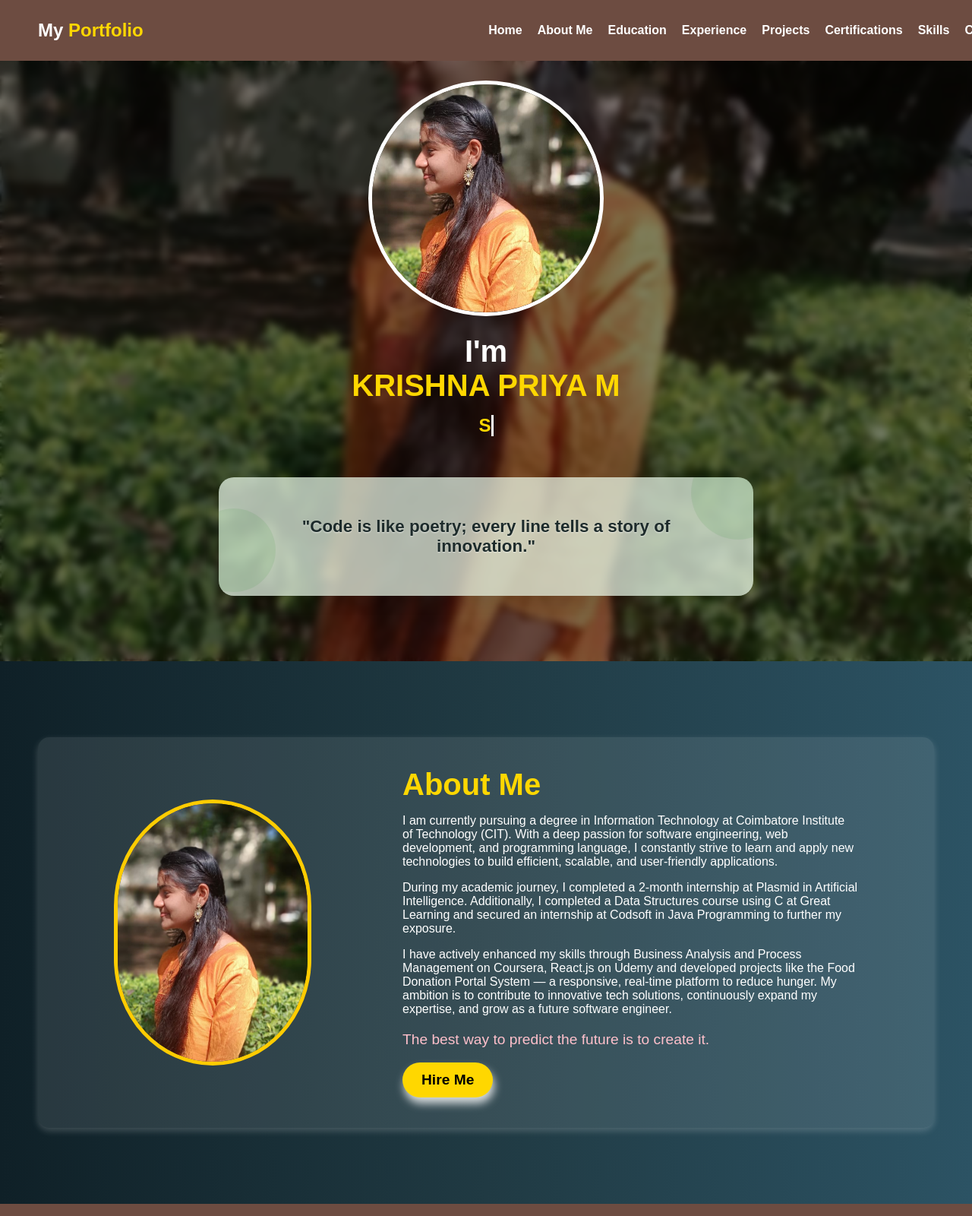
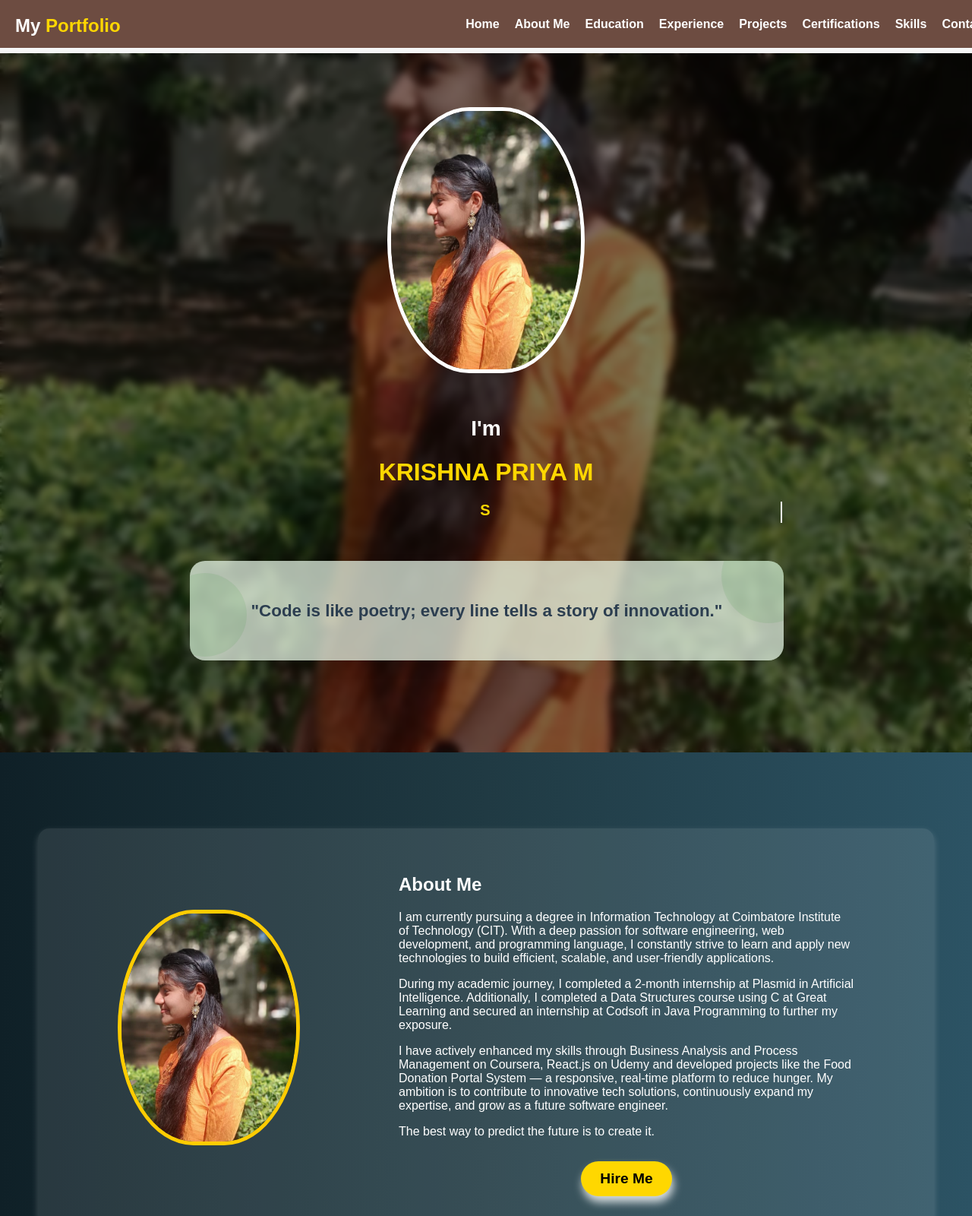
Before and after one commit to Krishnapriyait/MyPortfolio, a plain HTML site: page index.html in a window 1280 px wide. Shown: the top 1600 px of the page at 76% size. Drawn offline with Linux system fonts and the light colour scheme.

Commit message:
Update style.css

```diff
--- a/style.css
+++ b/style.css
@@ -1,285 +1,83 @@
-body {
-  margin: 0;
-  padding: 0;
-  font-family: Arial, sans-serif;
-  background: #f5f5f5;
-}
+/* General Styles */ body { margin: 0; padding: 0; font-family: Arial, sans-serif; background: #f5f5f5; }
 
-header {
-  display: flex;
-  justify-content: space-between;
-  align-items: center;
-  background: #6D4C41;
-  padding: 15px 50px;
-  color: white;
-  position: fixed;
-  width: 100%;
-  top: 0;
-  left: 0;
-  z-index: 1000;
-}
+header { display: flex; justify-content: space-between; align-items: center; background: #6D4C41; padding: 15px 20px; color: white; position: fixed; width: 100%; top: 0; left: 0; z-index: 1000; }
 
-.logo {
-  font-size: 24px;
-  font-weight: bold;
-}
+.logo { font-size: 24px; font-weight: bold; margin-top: 5px; }
 
-.logo span {
-  color: #FFD700;
-}
+.logo span { color: #FFD700; }
 
-nav ul {
-  list-style: none;
-  display: flex;
-  gap: 20px;
-}
+nav ul { list-style: none; display: flex; gap: 20px; margin: 0; padding: 0; }
 
-nav ul li {
-  display: inline;
-}
+nav ul li a { text-decoration: none; color: white; font-size: 16px; font-weight: bold; transition: 0.3s; }
 
-nav ul li a {
-  text-decoration: none;
-  color: white;
-  font-size: 16px;
-  font-weight: bold;
-  transition: 0.3s;
-}
+nav ul li a:hover { color: #FFD700; }
 
-nav ul li a:hover {
-  color: #FFD700;
-}
+.menu-toggle { display: none; flex-direction: column; cursor: pointer; gap: 5px; }
 
-.hero {
-  height: 100vh;
-  background: url('background.jpg') center/cover no-repeat;
-  display: flex;
-  flex-direction: column;
-  align-items: center;
-  justify-content: center;
-  text-align: center;
-  position: relative;
-  margin-top: 70px;
-}
+.menu-toggle .bar { width: 25px; height: 3px; background-color: white; transition: 0.3s; }
 
-.hero::before {
-  content: "";
-  position: absolute;
-  width: 100%;
-  height: 100%;
-  background: rgba(0, 0, 0, 0.5);
-  backdrop-filter: blur(5px);
-}
+/* Hero Section */ .hero { min-height: 100vh; background: url('background.jpg') center/cover no-repeat; display: flex; align-items: center; justify-content: center; flex-direction: column; text-align: center; position: relative; margin-top: 70px; padding: 60px 20px; }
 
-.hero-content {
-  position: relative;
-  z-index: 1;
-  color: white;
-}
+.hero::before { content: ""; position: absolute; width: 100%; height: 100%; background: rgba(0, 0, 0, 0.5); backdrop-filter: blur(5px); z-index: 0; }
 
-.contain {
-  display: flex;
-  justify-content: center;
-  align-items: center;
-  gap: 30px;
-}
+.hero-content { position: relative; z-index: 1; max-width: 90%; }
 
-h2 {
-  font-size: 40px;
-  color: white;
-  margin: 0;
-}
+.profile-picture img { width: 250px; height: 340px; object-fit: cover; border-radius: 50%/60%; border: 5px solid white; margin-bottom: 30px; }
 
-h1 {
-  margin: 0;
-}
+.intro h1 span { font-size: 32px; color: #FFD700; }
 
-h1 span {
-  font-size: 40px;
-  color: #FFD700;
-  display: inline;
-}
+.intro h2 { color: white; font-size: 28px; }
 
-#typing-text {
-  border-right: 3px solid white;
-  white-space: nowrap;
-  overflow: hidden;
-  display: inline-block;
-  font-size: 24px;
-  font-weight: bold;
-  color: #FFD700;
-}
+.typing-role { font-size: 20px; font-weight: bold; color: #FFD700; height: 28px; margin-top: 10px; white-space: nowrap; overflow: hidden; border-right: 2px solid white; animation: blink 1s step-end infinite; }
 
-.quote-section {
-  position: relative;
-  text-align: center;
-  margin: 50px auto;
-  font-size: 1.4rem;
-  font-weight: 600;
-  color: #2c3e50;
-  background: rgba(240, 255, 240, 0.7);
-  padding: 30px 40px;
-  border-radius: 20px;
-  width: 80%;
-  max-width: 800px;
-  overflow: hidden;
-  backdrop-filter: blur(5px);
-  box-shadow: 0 8px 24px rgba(0, 0, 0, 0.05);
-}
+@keyframes blink { 50% { border-color: transparent; } }
 
-.quote-section::before,
-.quote-section::after {
-  content: '';
-  position: absolute;
-  border-radius: 50%;
-  background: rgba(0, 128, 0, 0.08);
-  animation: floatBubbles 10s infinite ease-in-out;
-  z-index: 0;
-}
+.quote-section { position: relative; text-align: center; margin: 50px auto; font-size: 1.4rem; font-weight: 600; color: #2c3e50; background: rgba(240, 255, 240, 0.7); padding: 30px 40px; border-radius: 20px; width: 90%; max-width: 800px; overflow: hidden; backdrop-filter: blur(5px); box-shadow: 0 8px 24px rgba(0, 0, 0, 0.05); }
 
-.quote-section::before {
-  width: 100px;
-  height: 100px;
-  bottom: -20px;
-  left: -30px;
-}
+.quote-section::before, .quote-section::after { content: ''; position: absolute; border-radius: 50%; background: rgba(0, 128, 0, 0.08); animation: floatBubbles 10s infinite ease-in-out; z-index: 0; }
 
-.quote-section::after {
-  width: 120px;
-  height: 120px;
-  top: -30px;
-  right: -40px;
-  animation-delay: 3s;
-}
+.quote-section::before { width: 100px; height: 100px; bottom: -20px; left: -30px; }
 
-@keyframes floatBubbles {
-  0% { transform: translateY(0) scale(1); }
-  50% { transform: translateY(-30px) scale(1.1); }
-  100% { transform: translateY(0) scale(1); }
-}
+.quote-section::after { width: 120px; height: 120px; top: -30px; right: -40px; animation-delay: 3s; }
 
-.quote-section blockquote p {
-  margin: 0;
-  font-size: 1.4rem;
-  font-weight: 600;
-  color: #1d2b2b;
-  position: relative;
-  z-index: 1;
-  text-shadow: 0px 1px 2px rgba(255, 255, 255, 0.6);
-}
+@keyframes floatBubbles { 0% { transform: translateY(0) scale(1); } 50% { transform: translateY(-30px) scale(1.1); } 100% { transform: translateY(0) scale(1); } }
 
-.profile-picture img {
-  width: 100%;
-  max-width: 300px;
-  height: 300px;
-  border-radius: 50%;
-  border: 5px solid white;
-  margin-bottom: 20px;
-  object-fit: cover;
-}
+/* About Me Section */ .about { padding: 100px 40px; text-align: center; background: linear-gradient(to right, #0f2027, #203a43, #2c5364); color: white; }
 
-.about {
-  padding: 100px 40px;
-  text-align: center;
-  background: linear-gradient(to right, #0f2027, #203a43, #2c5364);
-  color: white;
-}
+.abouting-container { display: flex; align-items: center; justify-content: space-around; flex-wrap: wrap; max-width: 1100px; margin: auto; padding: 40px; background: rgba(255, 255, 255, 0.1); border-radius: 15px; box-shadow: 0px 4px 10px rgba(255, 255, 255, 0.2); }
 
-.abouting-container {
-  display: flex;
-  align-items: center;
-  justify-content: space-around;
-  flex-wrap: wrap;
-  max-width: 1100px;
-  text-align: left;
-  margin: auto;
-  padding: 40px;
-  background: rgba(255, 255, 255, 0.1);
-  border-radius: 15px;
-  box-shadow: 0px 4px 10px rgba(255, 255, 255, 0.2);
-}
+.profile-pic { width: 230px; height: 300px; object-fit: cover; border-radius: 50% / 60%; border: 5px solid #ffcc00; transition: 0.3s; }
 
-.profile-pic {
-  width: 250px;
-  height: 340px;
-  border-radius: 50% / 40%;
-  border: 5px solid #ffcc00;
-  object-fit: cover;
-}
+.profile-pic:hover { transform: scale(1.05); }
 
-.about-content {
-  flex: 2;
-  max-width: 600px;
-}
+.about-content { flex: 2; max-width: 600px; text-align: left; }
 
-.btn {
-  display: inline-block;
-  padding: 12px 25px;
-  background: #ffd700;
-  color: black;
-  text-decoration: none;
-  font-size: 1.2rem;
-  font-weight: bold;
-  border-radius: 30px;
-  transition: 0.3s;
-  box-shadow: 2px 8px 12px rgba(255, 255, 255, 0.8);
-}
+.hire-me { text-align: center; margin-top: 30px; }
 
-.btn:hover {
-  background: #ffae00;
-  transform: scale(1.05);
-}
+.btn { display: inline-block; padding: 12px 25px; background: #ffd700; color: black; text-decoration: none; font-size: 1.2rem; font-weight: bold; border-radius: 30px; transition: 0.3s; box-shadow: 2px 8px 12px rgba(255, 255, 255, 0.8); }
 
-.quoteabout {
-  font-size: 1.2rem;
-  color: pink;
-  margin-top: 20px;
-}
+.btn:hover { background: #ffae00; transform: scale(1.05); }
 
-.menu-toggle {
-  display: none;
-  font-size: 28px;
-  cursor: pointer;
-  color: white;
-  z-index: 1001;
-}
+/* Mobile View */ @media (max-width: 768px) { .menu-toggle { display: flex; }
 
-/* ✅ Mobile View Fixes */
-@media (max-width: 768px) {
-  .menu-toggle {
-    display: block;
-  }
+nav ul { display: none; flex-direction: column; background: #6D4C41; position: absolute; top: 60px; right: 0; width: 100%; padding: 10px 0; }
 
-  nav ul {
-    flex-direction: column;
-    background-color: #6D4C41;
-    position: absolute;
-    top: 60px;
-    right: 0;
-    width: 100%;
-    text-align: right;
-    padding: 10px;
-    display: none;
-  }
+nav.show ul { display: flex; }
 
-  nav ul li {
-    margin: 10px 0;
-  }
+nav ul li a { padding: 10px 20px; font-size: 16px; color: white; }
 
-  #mobile-nav.show ul {
-    display: block;
-  }
+.hero { padding-top: 100px; padding-bottom: 50px; }
 
-  .abouting-container {
-    flex-direction: column;
-    text-align: center;
-    padding: 20px;
-  }
+.profile-picture img { width: 200px; height: 270px; }
 
-  .profile-pic {
-    width: 200px;
-    height: 280px;
-    border-radius: 50% / 40%;
-    margin-bottom: 20px;
-  }
-                                }
+.abouting-container { flex-direction: column; padding: 20px; }
+
+.profile-pic { width: 200px; height: 270px; margin-bottom: 20px; }
+
+.about-content { max-width: 100%; }
+
+.quote-section { font-size: 1rem; padding: 20px; } }
+
+/* Animation */ .fade-in { opacity: 0; transform: translateY(20px); animation: fadeInUp 1s ease-in-out forwards; }
+
+@keyframes fadeInUp { to { opacity: 1; transform: translateY(0); } }
```
